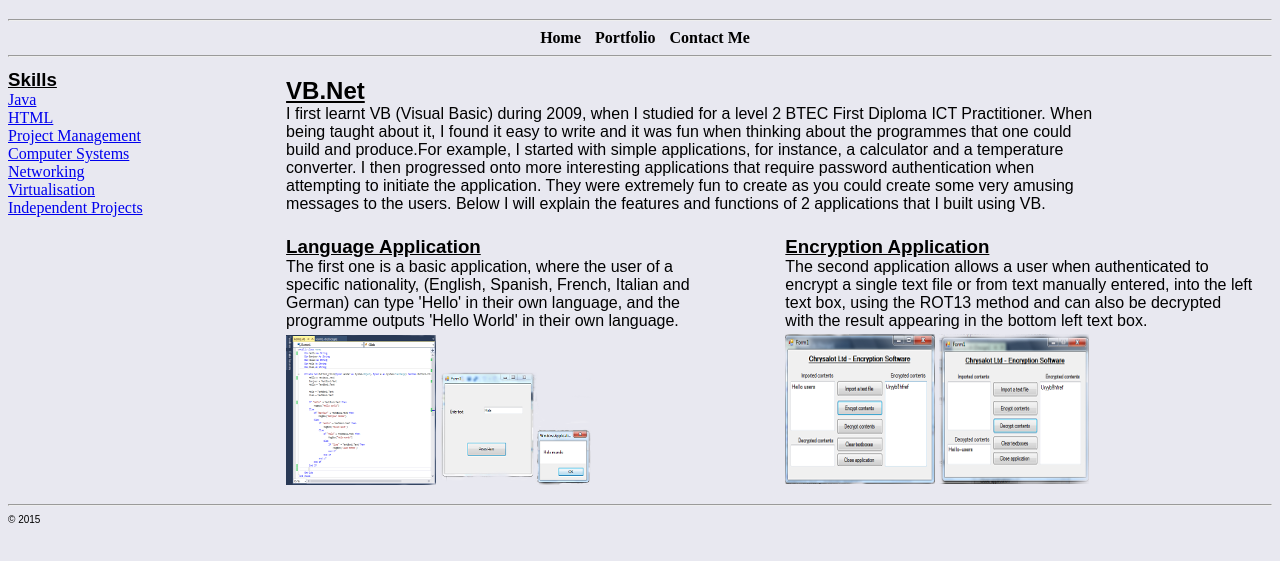
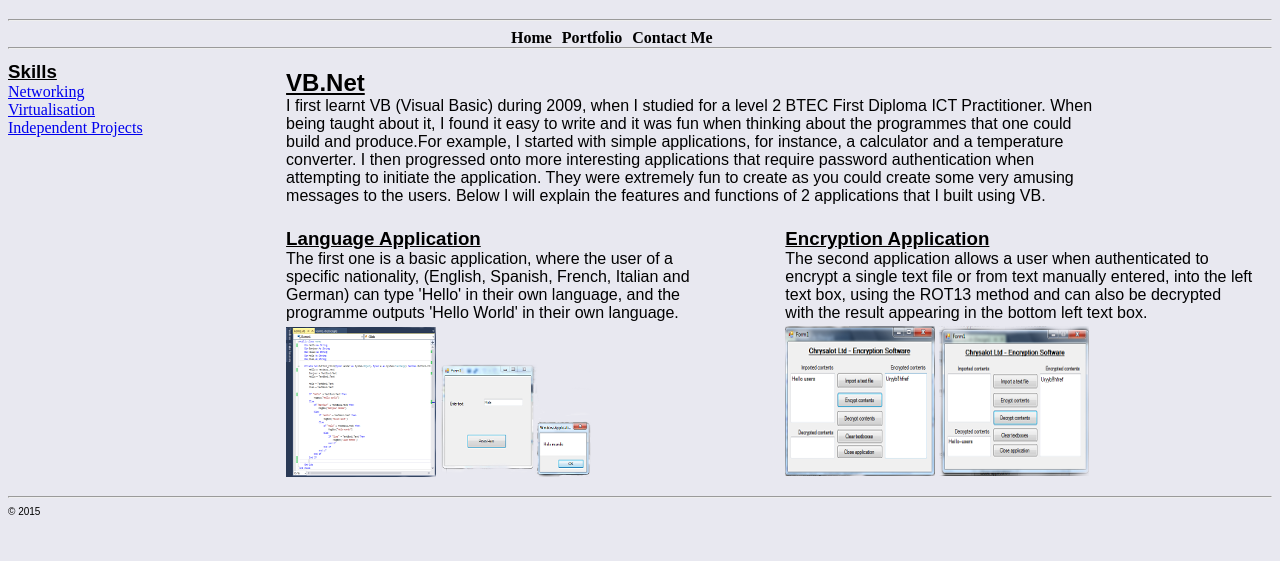
Before and after one commit to Jordan-Gifford/Jordan-Gifford, a plain HTML site: page vb.net.html in a window 1280 px wide. Shown: the part 61-622 px from the top of the page. Drawn offline with Linux system fonts and the light colour scheme; a web font is replaced by a local one.

Commit message:
Tried to improve Nav but have errors once run in browser

```diff
--- a/static/css/class.css
+++ b/static/css/class.css
@@ -14,17 +14,28 @@ font-weight:400;
     font-weight:bold; /*turn the navigation text/links into bold font*/
     color: black; /*output the text in black*/
     padding-left:10px; /*Give a space of 10px between each link*/
+	position:relative;
 }
 
 .navigation a:hover {
     text-decoration:underline; /*When mouse hovers over link underline*/
 }
 
-.navigation {
+.navigation{
     text-align: center;
-    clear: left;
 }
-
+.nav_item{
+    float:left;
+}
+.nav_sec{
+padding-left:39%
+}
+.showme{/*http://stackoverflow.com/questions/5210033/show-div-on-hover-with-only-css */
+display: none;
+}
+.showhim:hover .showme{
+display : block;
+}
 .footer {
     clear:both;
     padding-top:2px;
--- a/vb.net.html
+++ b/vb.net.html
@@ -18,18 +18,16 @@
             <h1>Jordan Gifford's Personal Portfolio</h1>
         </div>
         <hr> <!--Insert a horizontal line-->
-        <nav class="navigation"> <!--Create a primary navigation area, assign it as a class with a title of Navigation-->
-        <a href="index.html">Home</a>
-        <a href="portfolio.html">Portfolio</a>
-        <a href="contact.html">Contact Me</a>
+        <nav class="navigation"><!--Create a primary navigation area, assign it as a class with a title of Navigation-->
+		<div class="nav_sec">
+        <div class="nav_item"><a href="index.html">Home</a></div>
+        <div class="nav_item"><div class="showhim"><a href="Portfolio.html">Portfolio</a><div class="showme"><a href="java.html">Java</a><a href="html.html">HTML</a><a href="project_management.html">Project Management</a><a href="computer_systems.html">Computer Systems</a></div></div></div>
+        <div class="nav_item"><a href="contact.html">Contact Me</a></div>
+		</div>
         </nav><!--Closing Navigation tag-->
         <hr><!--Insert a Horizontal line-->
         <nav class="side_nav">
         <h3>Skills</h3>
-        <a href="java.html">Java</a>
-        <a href="html.html">HTML</a>
-        <a href="project_management.html">Project Management</a>
-        <a href="computer_systems.html">Computer Systems</a>
         <a href="networking.html">Networking</a>
         <a href="virtualisation.html">Virtualisation</a>
         <a href="independent_projects.html">Independent Projects</a>
```
Also changed, not shown: portfolio.html (+1 -3 lines).
